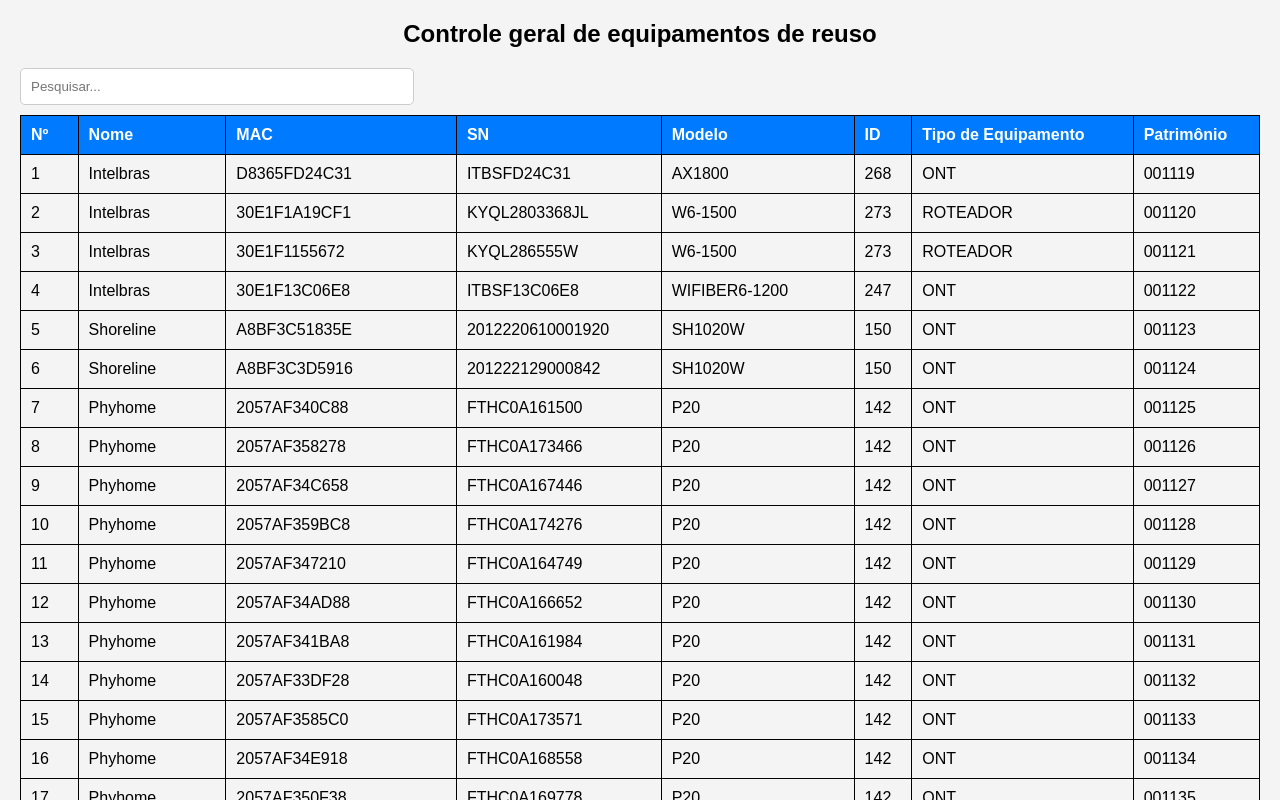
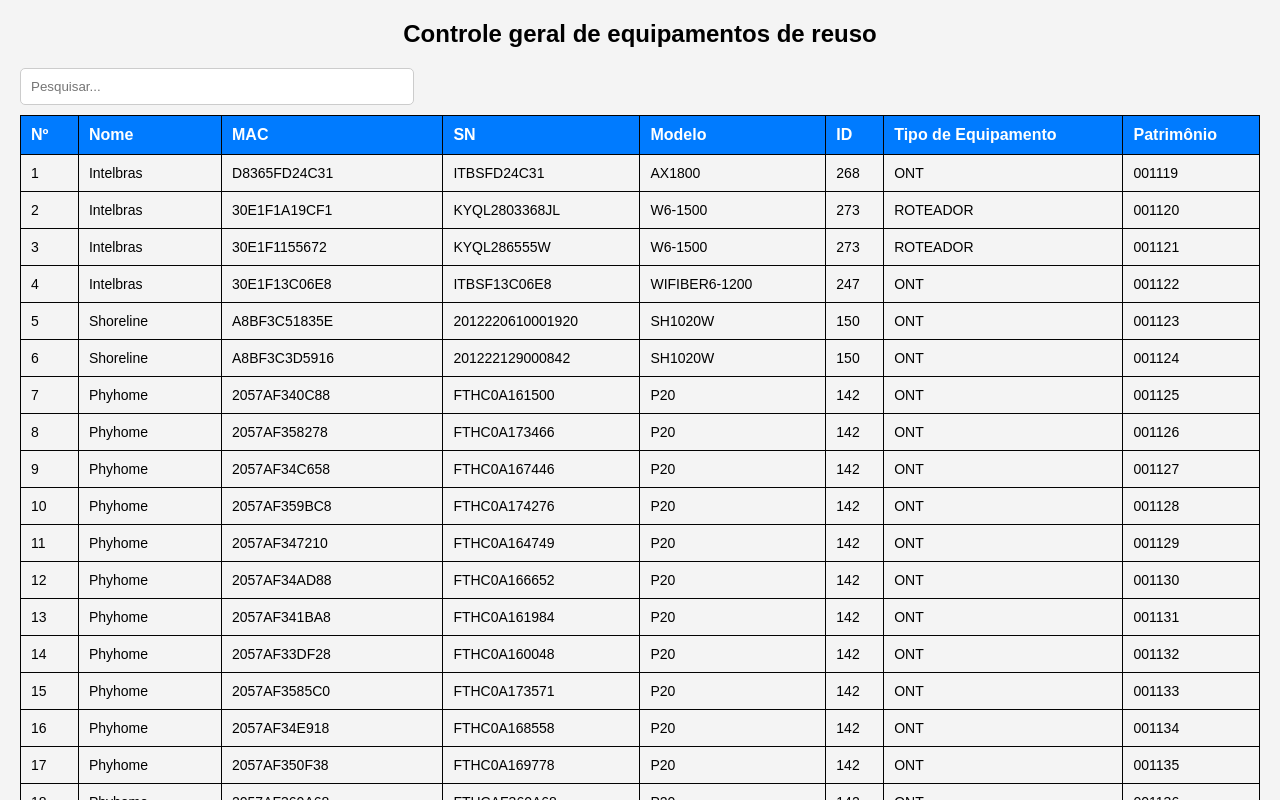
Before and after one commit to daniloportodasilva/Dashboard-de-equipamentos, a plain HTML site: page index.html in a window 1280 px wide. Shown: the top 800 px of the page. Drawn offline with Linux system fonts and the light colour scheme.

Commit message:
Update index.html

```diff
--- a/index.html
+++ b/index.html
@@ -26,6 +26,9 @@
             width: 100%;
             border-collapse: collapse;
         }
+        table td {
+ font-size: 14px;
+ }
         th, td {
             padding: 10px;
             border: 1px solid #020202;
```
